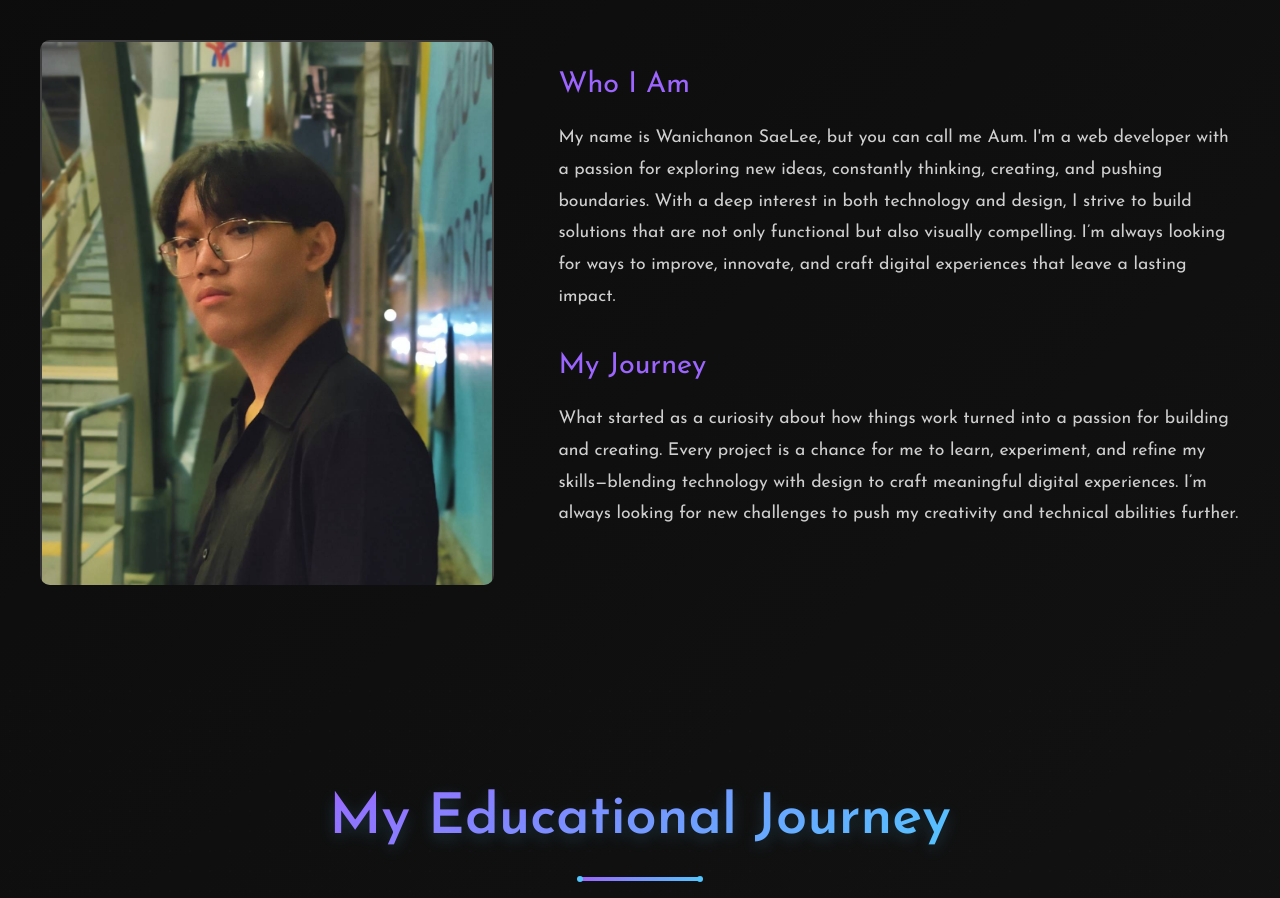
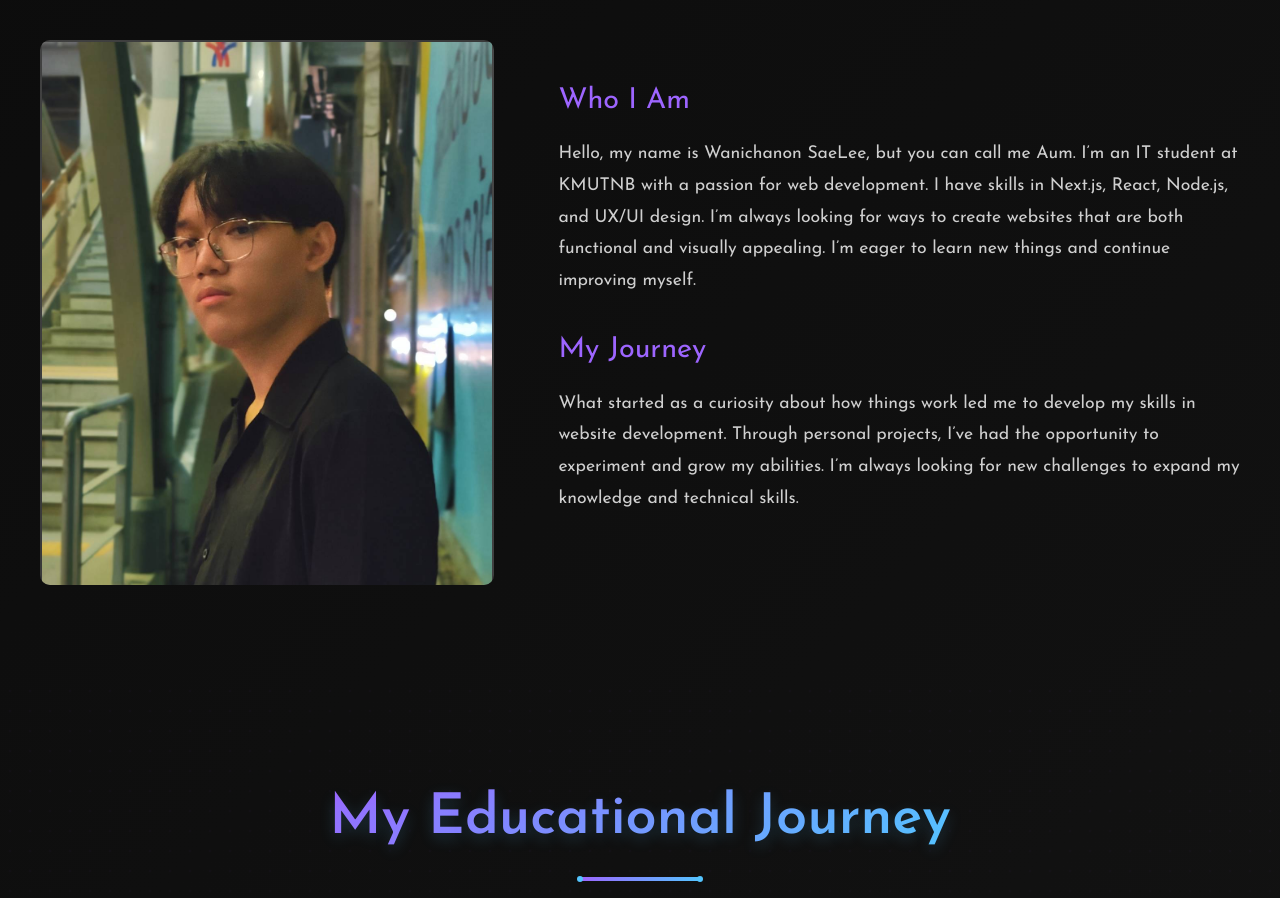
Before and after one commit to N0Vee/Portfolio-project, a React (Vite) app: page / in a window 1280 px wide. Shown: the part 1080-1978 px from the top of the page. Built offline with nearby package versions, Linux system fonts and the light colour scheme; no server answers.

Commit message:
Commit: change about text

```diff
--- a/src/components/section/AboutSection.jsx
+++ b/src/components/section/AboutSection.jsx
@@ -62,12 +62,10 @@ const AboutSection = () => {
                             transition={{ duration: 0.8, delay: 0.6 }}
                         >
                             <h2>Who I Am</h2>
-                            <p>My name is Wanichanon SaeLee, but you can call me Aum. I'm a web developer with a passion for exploring new ideas, constantly thinking, creating, and pushing boundaries.
-
-                                With a deep interest in both technology and design, I strive to build solutions that are not only functional but also visually compelling. I’m always looking for ways to improve, innovate, and craft digital experiences that leave a lasting impact.</p>
+                            <p>Hello, my name is Wanichanon SaeLee, but you can call me Aum. I’m an IT student at KMUTNB with a passion for web development. I have skills in Next.js, React, Node.js, and UX/UI design. I’m always looking for ways to create websites that are both functional and visually appealing. I’m eager to learn new things and continue improving myself.</p>
 
                             <h2>My Journey</h2>
-                            <p>What started as a curiosity about how things work turned into a passion for building and creating. Every project is a chance for me to learn, experiment, and refine my skills—blending technology with design to craft meaningful digital experiences. I’m always looking for new challenges to push my creativity and technical abilities further.</p>
+                            <p>What started as a curiosity about how things work led me to develop my skills in website development. Through personal projects, I’ve had the opportunity to experiment and grow my abilities. I’m always looking for new challenges to expand my knowledge and technical skills.</p>
                         </motion.div>
                     </div>
                 </div>
```
